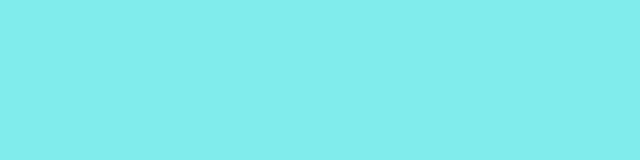
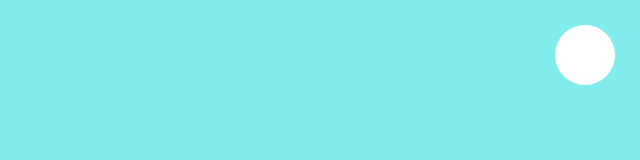
Before and after one commit to codder404/menu-hamburger-css, a plain HTML site: page index.html in a window 1280 px wide. Shown: the whole page, without its empty margins (640-1280 px from the left). Drawn offline with Linux system fonts and the light colour scheme.

Commit message:
add menu style

```diff
--- a/css/styles.css
+++ b/css/styles.css
@@ -9,3 +9,13 @@
 body {
   background: #81ecec;
 }
+
+.menu {
+  background-color: #fff;
+  width: 60px;
+  height: 60px;
+  position: fixed;
+  top: 25px;
+  right: 25px;
+  border-radius: 50%;
+}
--- a/index.html
+++ b/index.html
@@ -8,6 +8,6 @@
   <link rel="stylesheet" href="./css/styles.css">
 </head>
 <body>
-
+  <div class="menu"></div>
 </body>
 </html>
```
